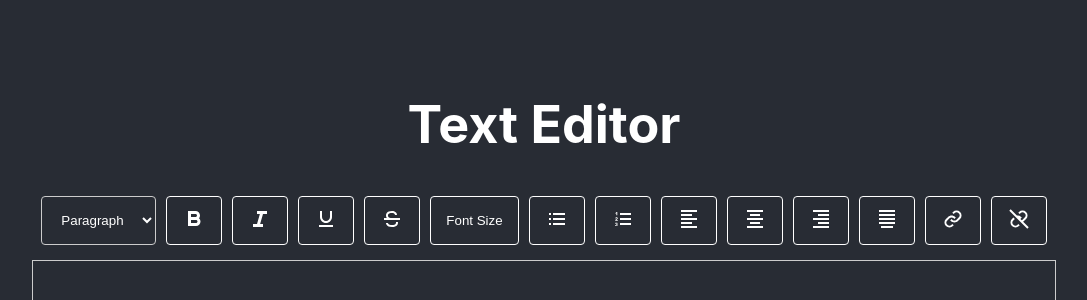
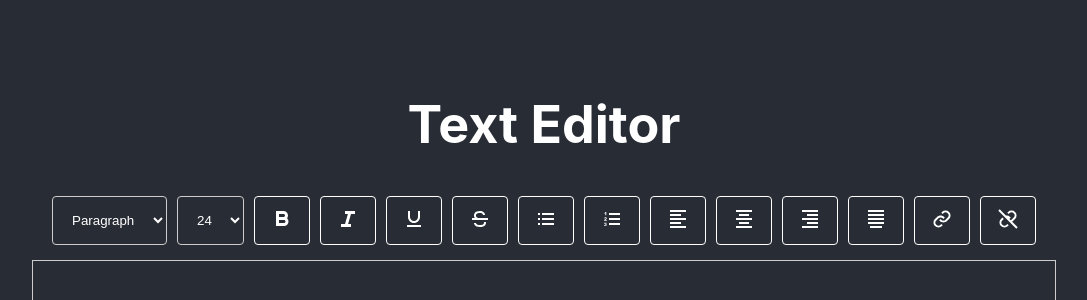
Before and after one commit to AnishPatil2495/HTML-Text-editor, a React (Create React App) app: page / in a window 1280 px wide. Shown: the part 180-480 px from the top of the page, without its empty margins (96-1183 px from the left). Built offline with nearby package versions, Linux system fonts and the light colour scheme.

Commit message:
Add font-size dropdown

```diff
--- a/src/TextEditor.jsx
+++ b/src/TextEditor.jsx
@@ -8,7 +8,8 @@ const TextEditor = () => {
   const divRef = useRef(null);
   const [activeCommands, setActiveCommands] = useState([]);
   const [editorContent, setEditorContent] = useState("");
-  const [selectedBlock, setSelectedBlock] = useState("p"); // Default to paragraph
+  const [selectedBlock, setSelectedBlock] = useState("p");
+  const [fontSize, setFontSize] = useState("24px");
 
   const applyStyle = (tag, style = {}) => {
     const selection = window.getSelection();
@@ -62,8 +63,9 @@ const TextEditor = () => {
     }
   };
 
-  const changeFontSize = () => {
-    toggleStyle("span", { fontSize: "24px" });
+  const changeFontSize = (size) => {
+    setFontSize(size);
+    toggleStyle("span", { fontSize: size });
   };
 
   const toggleList = (listType) => {
@@ -234,9 +236,11 @@ const TextEditor = () => {
       .getElementById("editor")
       .addEventListener("keyup", checkActiveCommands);
   }, []);
+
   const handleChange = (e) => {
     setEditorContent(e.target.value);
   };
+
   return (
     <div className="text-editor">
       <div className="toolbar">
@@ -261,6 +265,30 @@ const TextEditor = () => {
           <option value="h5">Heading 5</option>
           <option value="h6">Heading 6</option>
         </select>
+
+        <select
+          value={fontSize}
+          onChange={(e) => changeFontSize(e.target.value)}
+          style={{
+            padding: "10px 15px",
+            margin: "5px",
+            borderRadius: "4px",
+            border: "1px solid #ccc",
+            backgroundColor: "#282c34",
+            color: "#ffffff",
+            cursor: "pointer",
+          }}
+        >
+          <option value="12px">12</option>
+          <option value="14px">14</option>
+          <option value="16px">16</option>
+          <option value="18px">18</option>
+          <option value="20px">20</option>
+          <option value="24px">24</option>
+          <option value="28px">28</option>
+          <option value="32px">32</option>
+        </select>
+
         <EditorButton
           onClick={() => toggleStyle("b")}
           icon={icons.bold}
@@ -280,11 +308,6 @@ const TextEditor = () => {
           onClick={() => toggleStyle("strike")}
           icon={icons.strikethrough}
           isActive={activeCommands.includes("strike")}
-        />
-        <EditorButton
-          onClick={changeFontSize}
-          label="Font Size"
-          isActive={activeCommands.includes("span")}
         />
         <EditorButton
           onClick={() => toggleList("ul")}
```
